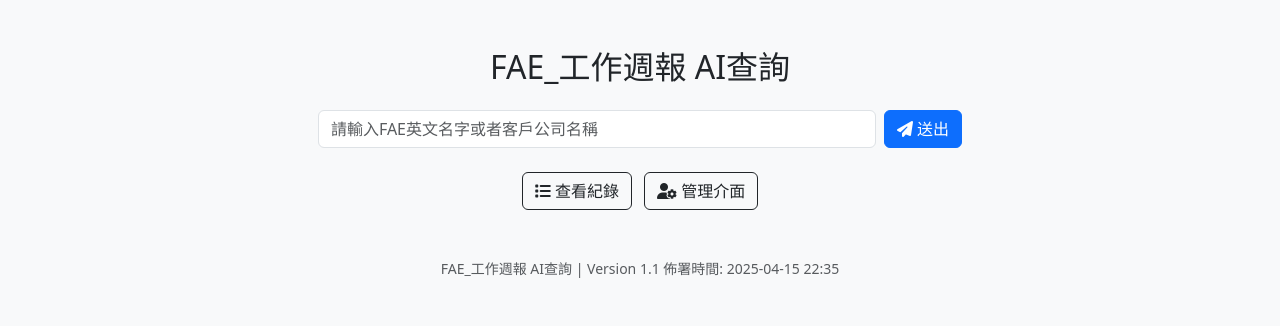
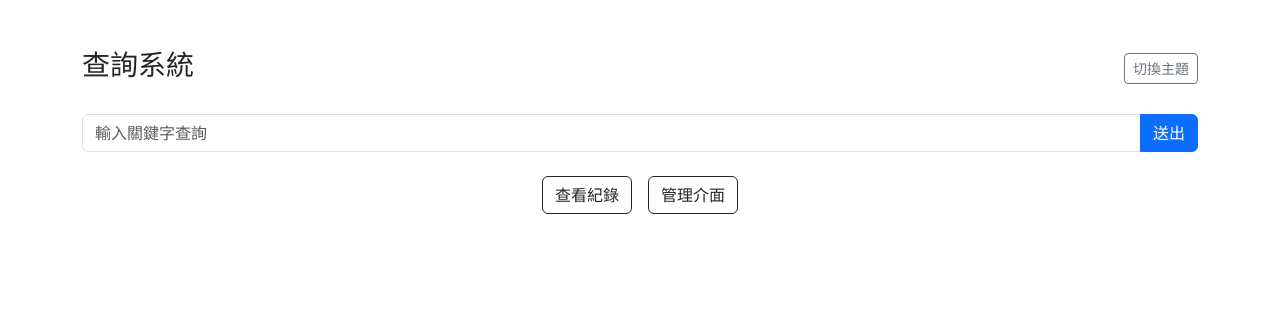
Before and after one commit to yushangming/line_csv_bot, a Flask app: page / in a window 1280 px wide. Shown: the top 326 px of the page. Run offline with Flask 3, Linux system fonts and the light colour scheme; parts of the project's set-up code (start-up, migrations or seed data) failed here and were passed over.

Commit message:
Update index.html

```diff
--- a/templates/index.html
+++ b/templates/index.html
@@ -1,34 +1,36 @@
-{% macro nl2br(value) %}
-  {{ value.replace('\n', '<br>') | safe }}
-{% endmacro %}
 <!DOCTYPE html>
-<html lang="zh">
+<html lang="zh" data-bs-theme="light">
 <head>
   <meta charset="UTF-8">
-  <title>FAE_工作週報 AI查詢</title>
+  <title>查詢系統</title>
   <link href="https://cdn.jsdelivr.net/npm/bootstrap@5.3.3/dist/css/bootstrap.min.css" rel="stylesheet">
-  <link href="https://cdnjs.cloudflare.com/ajax/libs/font-awesome/6.5.0/css/all.min.css" rel="stylesheet">
+  <script>
+    function toggleTheme() {
+      const html = document.documentElement;
+      html.setAttribute("data-bs-theme", html.getAttribute("data-bs-theme") === "dark" ? "light" : "dark");
+    }
+  </script>
 </head>
-<body class="bg-light">
+<body class="bg-body">
 <div class="container py-5">
-    <h2 class="text-center mb-4">FAE_工作週報 AI查詢</h2>
-    <form method="post" action="/ask" class="d-flex justify-content-center mb-4">
-      <input name="question" class="form-control w-50 me-2" placeholder="請輸入FAE英文名字或者客戶公司名稱" required>
-      <button type="submit" class="btn btn-primary"><i class="fas fa-paper-plane"></i> 送出</button>
+  <div class="d-flex justify-content-between align-items-center mb-4">
+    <h3>查詢系統</h3>
+    <button onclick="toggleTheme()" class="btn btn-outline-secondary btn-sm">切換主題</button>
+  </div>
+  <form method="post" action="/ask" class="input-group mb-4">
+    <input name="question" class="form-control" placeholder="輸入關鍵字查詢" required>
+    <button class="btn btn-primary">送出</button>
   </form>
   {% if question %}
-    <div class="alert alert-info shadow-sm">
-      <strong>查詢：</strong> {{ question }}<br>
-      <strong>結果：</strong><br>{{ nl2br(answer) }}
+  <div class="alert alert-info">
+    <strong>問題：</strong> {{ question }}<br>
+    <strong>回答：</strong><br>{{ answer.replace('\n', '<br>') | safe }}
   </div>
   {% endif %}
-    <div class="text-center">
-      <a href="/logs" class="btn btn-outline-dark me-2"><i class="fas fa-list"></i> 查看紀錄</a>
-      <a href="/admin" class="btn btn-outline-dark"><i class="fas fa-user-cog"></i> 管理介面</a>
+  <div class="d-flex justify-content-center gap-3 mt-3">
+    <a href="/logs" class="btn btn-outline-dark">查看紀錄</a>
+    <a href="/admin" class="btn btn-outline-dark">管理介面</a>
   </div>
-    <footer class="text-center text-muted mt-5 small">
-      FAE_工作週報 AI查詢 | Version 1.1 佈署時間: 2025-04-15 22:35
-    </footer>
 </div>
 </body>
 </html>
```
Lines whose indentation alone changed are shown as unchanged.
